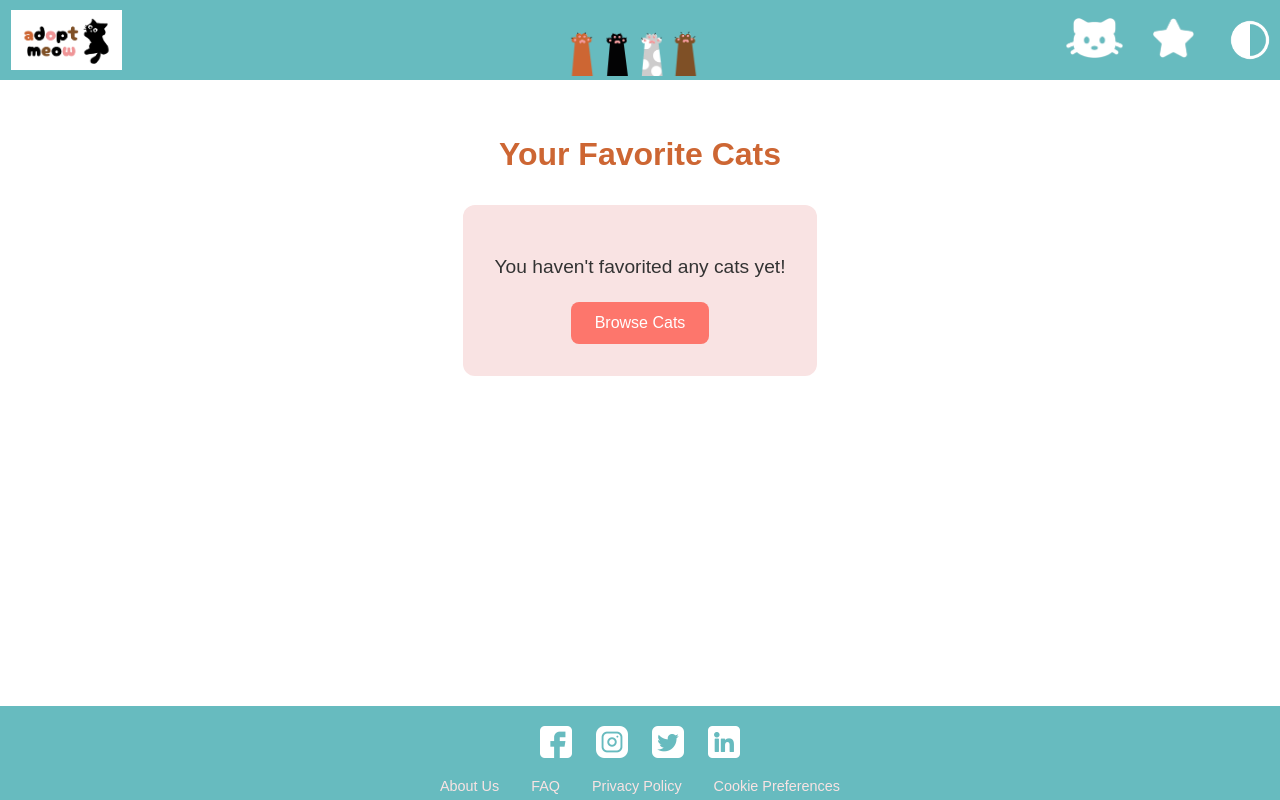
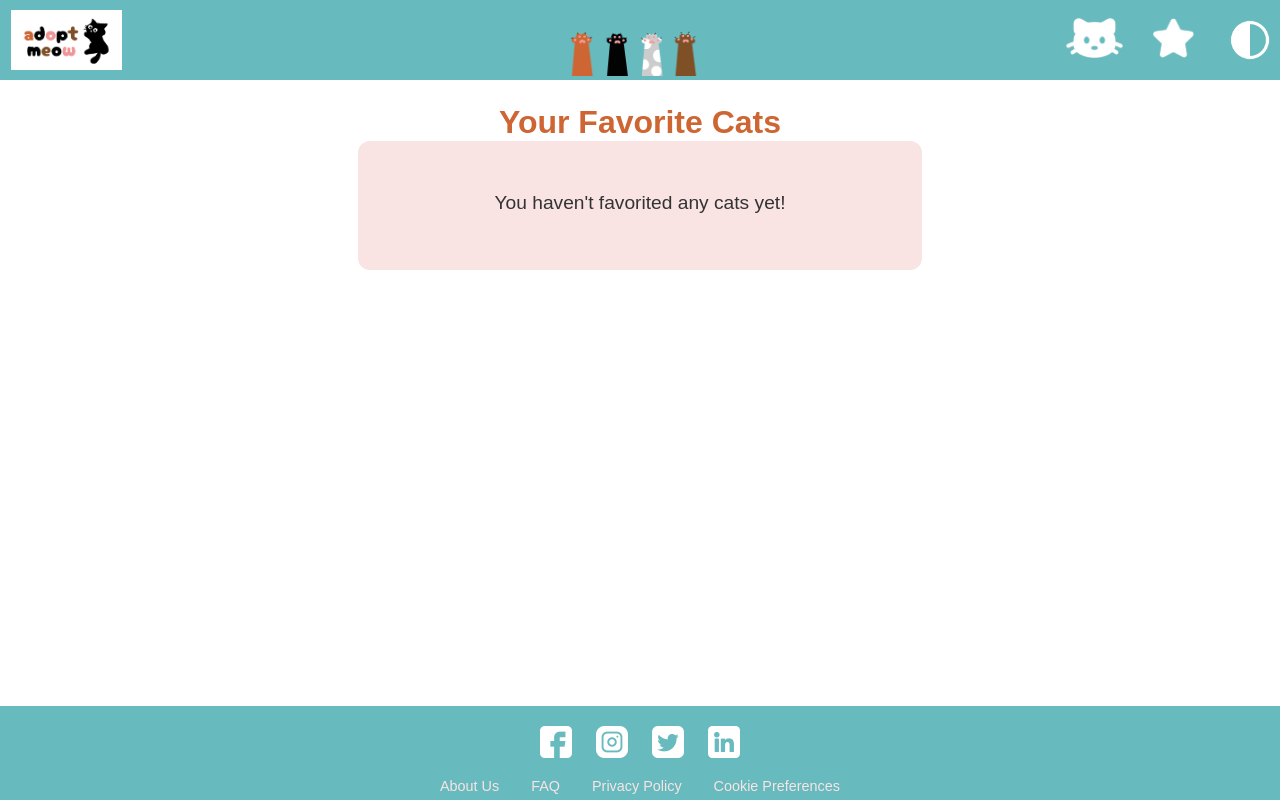
Before and after one commit to Edgartheprogrammer/Cats-adoption, a React (Vite) app: page /favorites in a window 1280 px wide. Built offline with nearby package versions, Linux system fonts and the light colour scheme; a web font is replaced by a local one.

Commit message:
Added color corrections for buttons

```diff
--- a/src/pages/AllCatsPage/AllCatsPage.jsx
+++ b/src/pages/AllCatsPage/AllCatsPage.jsx
@@ -21,7 +21,7 @@ const AllCatsPage = () => {
   }, []);
 
   return (
-    <div className={styles.container}>
+    <main className={styles.container}>
       <h1>Available Cats</h1>
       {state.loading ? (
         <div className={styles.loading}>Loading cats...</div>
@@ -35,7 +35,7 @@ const AllCatsPage = () => {
       ) : (
         <div className={styles.empty}>No cats available</div>
       )}
-    </div>
+    </main>
   );
 };
 
--- a/src/pages/FavoritesPage/FavoritesPage.jsx
+++ b/src/pages/FavoritesPage/FavoritesPage.jsx
@@ -3,6 +3,7 @@ import { useState } from 'react';
 import useFavoritesStore from '../../stores/favoritesStore';
 import CatSlider from '../../components/CatSlider/CatSlider';
 import styles from './FavoritesPage.module.css';
+import React from 'react';
 
 const FavoritesPage = () => {
   const { favorites } = useFavoritesStore();
@@ -14,7 +15,7 @@ const FavoritesPage = () => {
   }, []);
 
   return (
-    <div className={styles.favoritesPage}>
+    <main className={styles.favoritesPage}>
       <h1>Your Favorite Cats</h1>
 
       {isInitialLoad ? (
@@ -24,15 +25,9 @@ const FavoritesPage = () => {
       ) : (
         <div className={styles.emptyState}>
           <p>You haven't favorited any cats yet!</p>
-          <button
-            className={styles.browseButton}
-            onClick={() => window.location.href = '/all-cats'}
-          >
-            Browse Cats
-          </button>
         </div>
       )}
-    </div>
+    </main>
   );
 };
 
--- a/src/pages/FavoritesPage/FavoritesPage.module.css
+++ b/src/pages/FavoritesPage/FavoritesPage.module.css
@@ -1,18 +1,4 @@
 /* FavoritesPage.module.css */
-.favoritesPage {
-  padding: 2rem;
-  max-width: 1200px;
-  margin: 0 auto;
-  min-height: 60vh;
-}
-
-.favoritesPage h1 {
-  text-align: center;
-  margin-bottom: 2rem;
-  color: var(--header-text-color);
-  font-size: 2rem;
-}
-
 .loading {
   text-align: center;
   padding: 2rem;
@@ -28,6 +14,7 @@
   border-radius: 12px;
   max-width: 500px;
   margin: 0 auto;
+  position: relative;
 }
 
 .emptyState p {
@@ -35,19 +22,3 @@
   color: var(--text-color);
   margin-bottom: 1.5rem;
 }
-
-.browseButton {
-  padding: 0.75rem 1.5rem;
-  background: var(--button-bg);
-  color: var(--button-text);
-  border: none;
-  border-radius: 8px;
-  font-size: 1rem;
-  cursor: pointer;
-  transition: all 0.3s ease;
-}
-
-.browseButton:hover {
-  background: var(--button-hover);
-  transform: translateY(-2px);
-}
--- a/src/styles/App.module.css
+++ b/src/styles/App.module.css
@@ -19,8 +19,8 @@
   --input-bg: white;
   --input-text: #333;
   --input-border: #ccc;
-  --button-bg: #fd766c;
-  --button-hover: #fb857c;
+  --button-bg: #4CAF50;
+  --button-hover: #010101;
   --button-text: white;
   --error-color: #ff4444;
   --success-color: #4CAF50;
```
